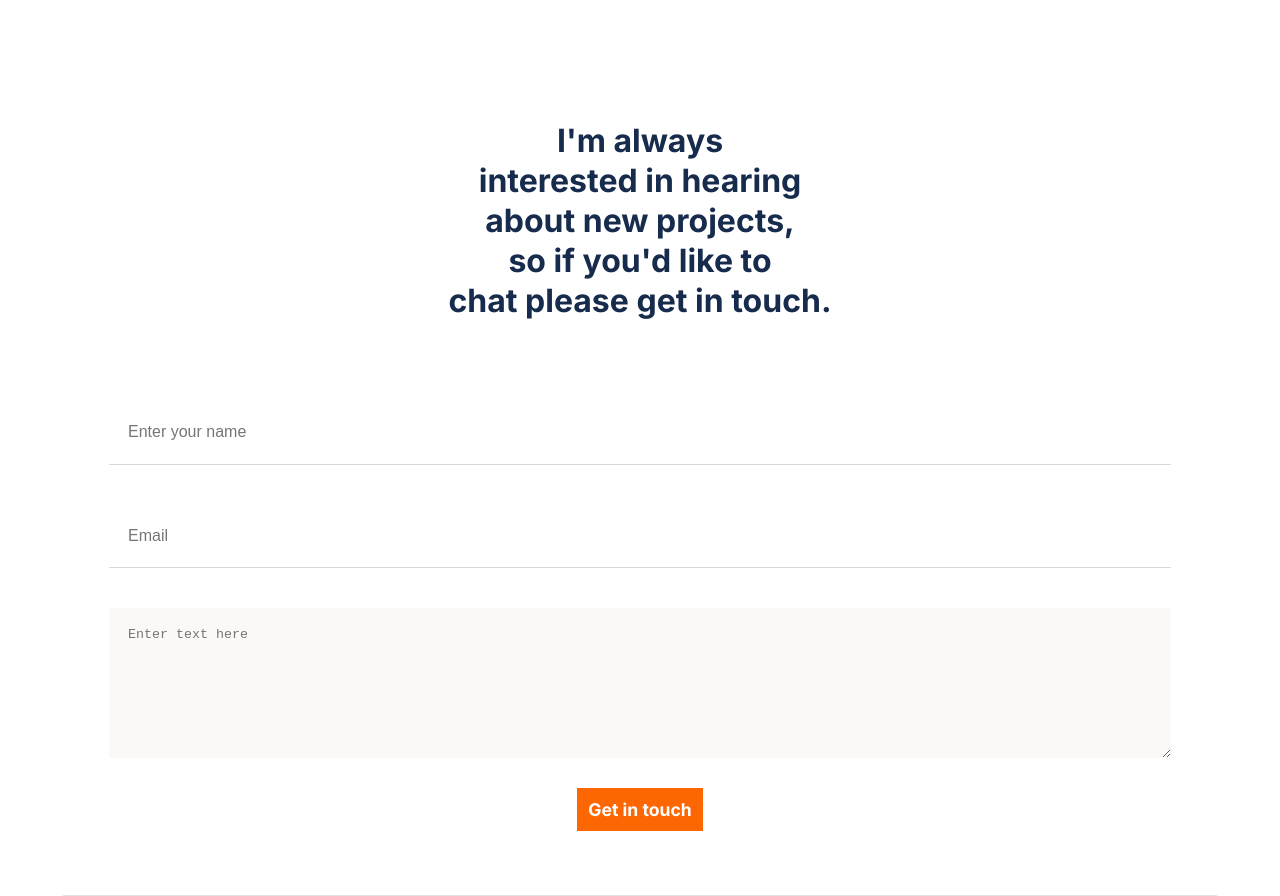
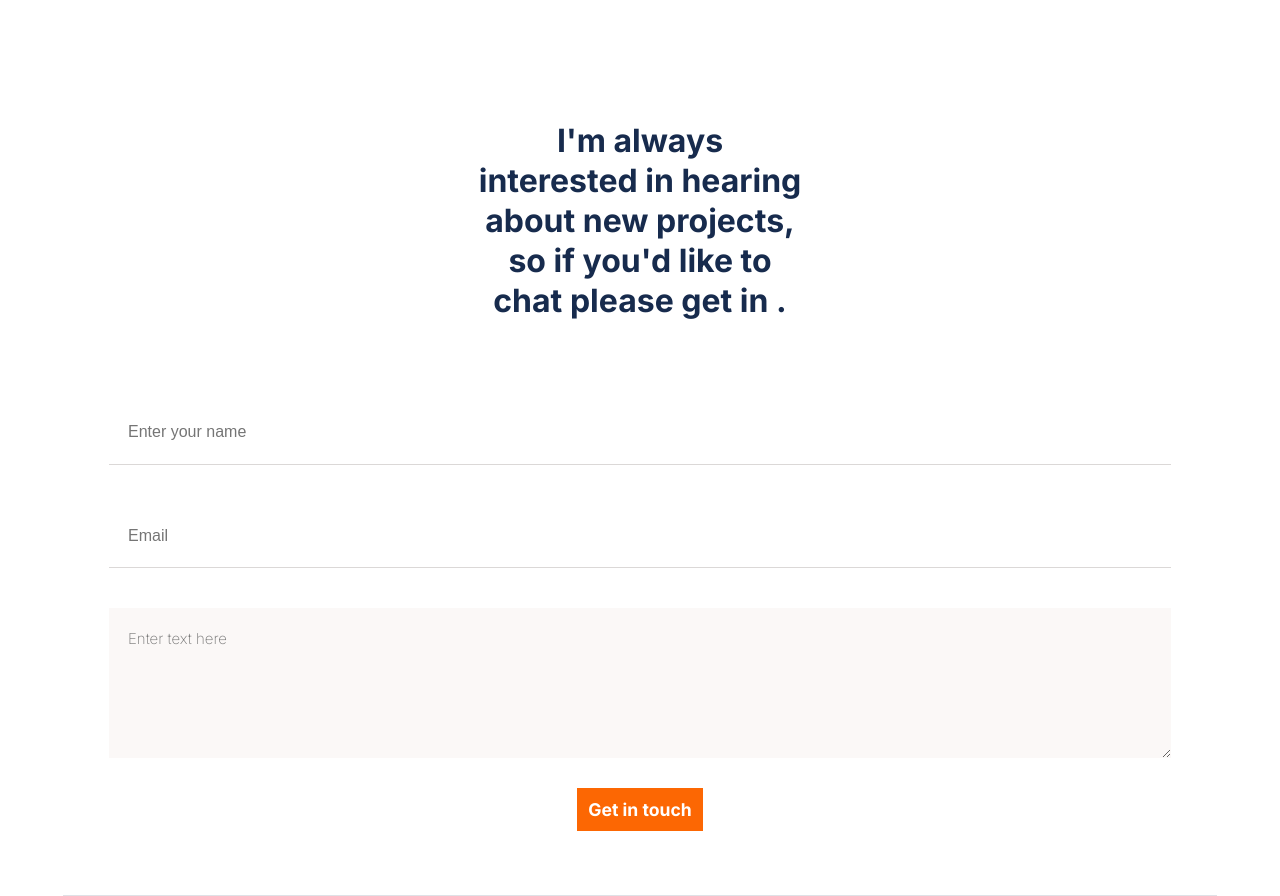
Before and after one commit to AbenezerAssefa/Portfolio1, a website: page index.html in a window 1280 px wide. Shown: the part 6580-7476 px from the top of the page. Drawn offline with Linux system fonts and the light colour scheme.

Commit message:
correcting the form

```diff
--- a/css/style.css
+++ b/css/style.css
@@ -590,7 +590,7 @@
   text-align: center;
   line-height: 2.5rem;
   padding: 0 2rem;
-  font-family: 'Inter' sans-serif;
+  font-family: 'Inter', sans-serif;
   font-style: normal;
 }
 
@@ -600,6 +600,15 @@
   flex-direction: column;
   gap: 2.5rem;
   border: none;
+}
+
+#form-section fieldset textarea {
+ font-family: 'Inter', sans-serif;
+ font-style: normal;
+ font-size: 15px;
+ line-height: 24px;
+ font-weight: 390;
+ color: #3C3A39;
 }
 
 .inputs {
--- a/index.html
+++ b/index.html
@@ -282,7 +282,7 @@
 
     <section id="form-section">
       <h2>
-        I'm always <br>interested in hearing <br> about new projects,<br> so if you'd like to <br> chat please get in touch.
+        I'm always <br>interested in hearing <br> about new projects,<br> so if you'd like to <br> chat please get in .
       </h2>
       <form action="https://formspree.io/f/mgeqpken" method="POST" id="contact-form" >
 
```
